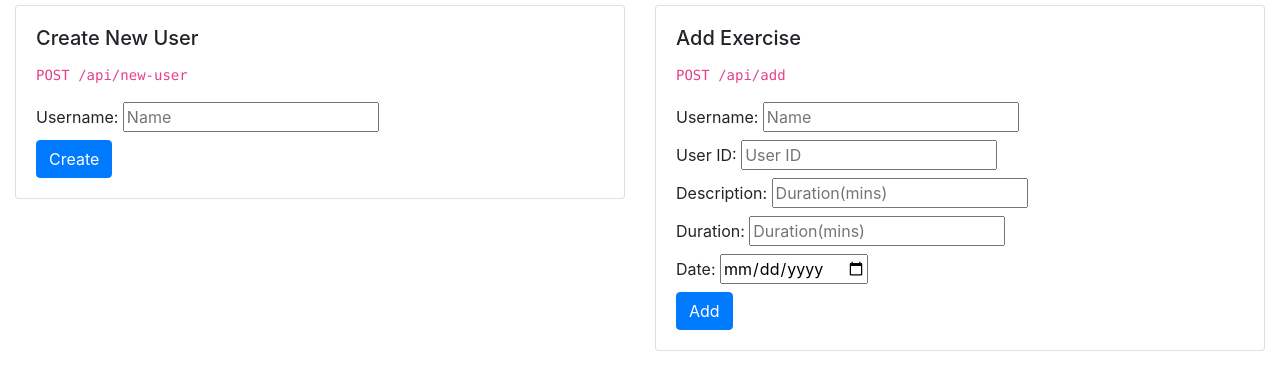
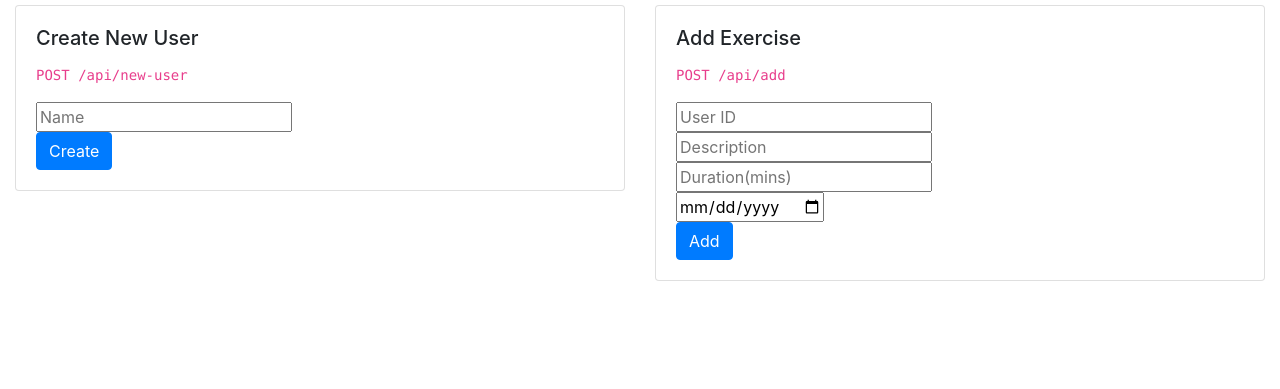
Before and after one commit to saisk8/Exercise-Tracker, a website: page views/index.html in a window 1280 px wide. Shown: the part 51-440 px from the top of the page. Drawn offline with nearby package versions, Linux system fonts and the light colour scheme.

Commit message:
Remove unrequired inputs and labels

```diff
--- a/views/index.html
+++ b/views/index.html
@@ -19,9 +19,8 @@
           <h5 class="card-title">Create New User</h5>
           <p class="card-text"><code> POST /api/new-user </code></p>
           <form action="http://localhost:3000/api/new-user" method="post">
-            <label for="username">Username:
-              <input type="text" name="username" id="username" placeholder="Name" required>
-            </label><br>
+            <input type="text" name="username" id="username" placeholder="Name" required>
+            <br>
             <button class="btn btn-primary" type="submit">Create</button>
           </form>
         </div>
@@ -33,21 +32,13 @@
           <h5 class="card-title">Add Exercise</h5>
           <p class="card-text"><code> POST /api/add </code></p>
           <form class="" action="http://localhost:3000/api/add" method="post">
-            <label for="name">Username:
-              <input type="text" name="name" placeholder="Name" required>
-            </label><br>
-            <label for="id">User ID:
-              <input type="text" name="id" placeholder="User ID" required>
-            </label><br>
-            <label for="description">Description:
-              <input type="text" name="description" placeholder="Duration(mins)" required>
-            </label><br>
-            <label for="duration">Duration:
-              <input type="number" name="duration" value="" placeholder="Duration(mins)" required>
-            </label><br>
-            <label for="date">Date:
-              <input type="date" name="date" value="" placeholder="Date">
-            </label><br>
+            <input type="text" name="id" placeholder="User ID" required>
+            <br>
+            <input type="text" name="description" placeholder="Description" required><br>
+            <input type="number" name="duration" value="" placeholder="Duration(mins)" required>
+            <br>
+            <input type="date" name="date" value="" placeholder="Date">
+            <br>
             <button class="btn btn-primary" type="submit">Add</button>
           </form>
         </div>
```
